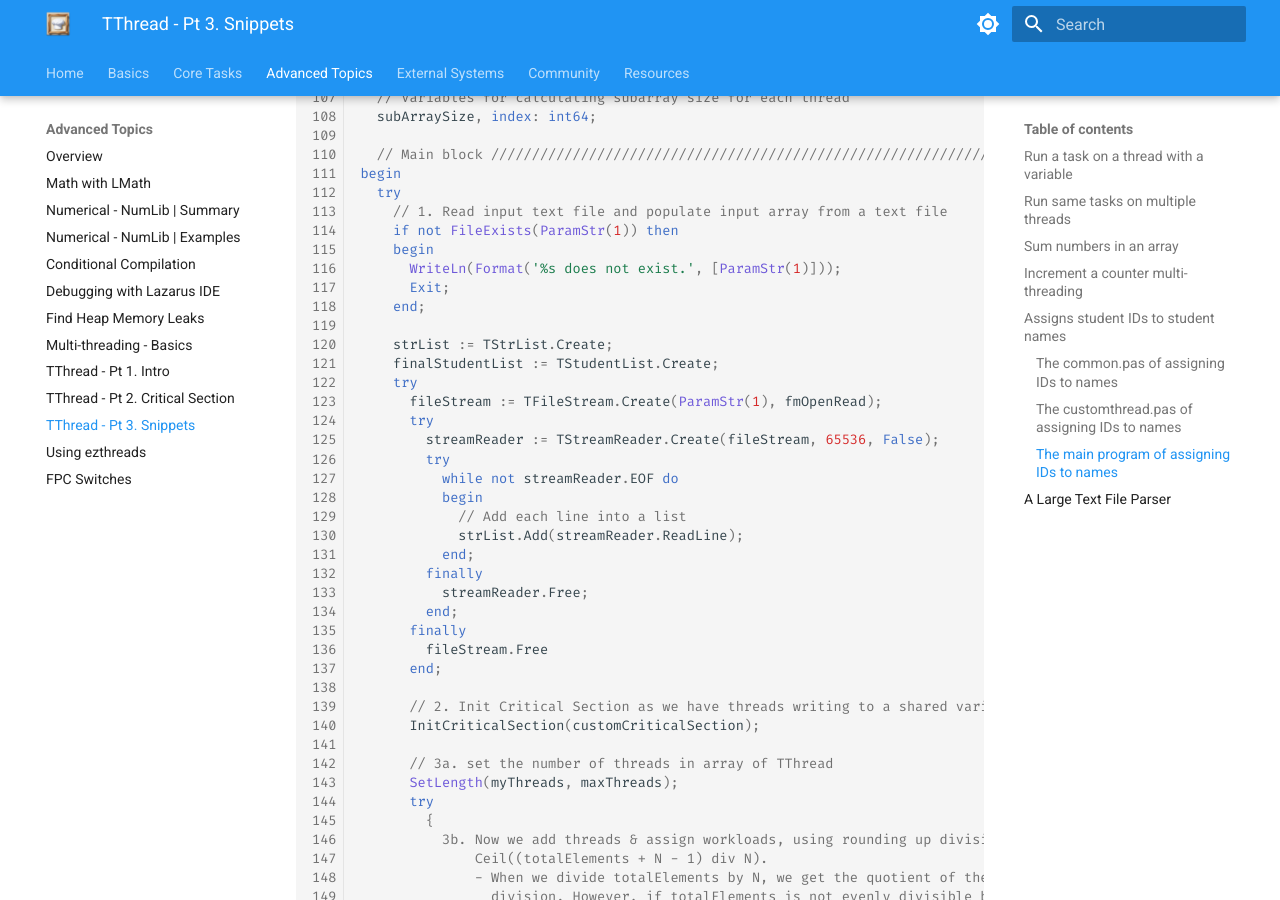
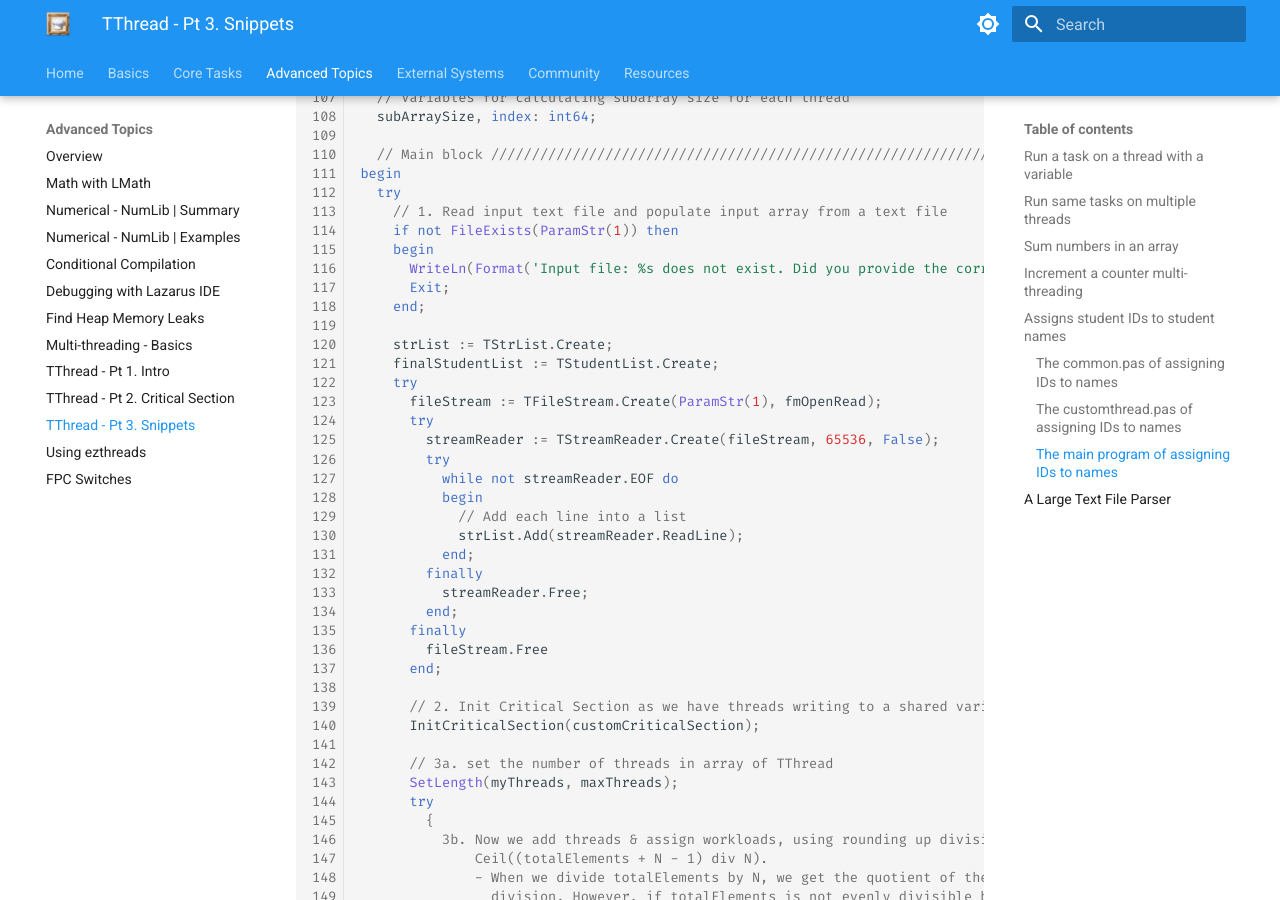
Before and after one commit to ikelaiah/free-pascal-cookbook, an MkDocs documentation site: the page built from docs/docs/advanced/tthread-iii-snippets.md, in a window 1280 px wide and 900 px high, scrolled down 16704 px. Built offline with MkDocs 1.6.1 and Material for MkDocs 9.7.7, drawn with Linux system fonts in a browser that asks for light colours; some of the changed lines change nothing that is shown.

Commit message:
refactor(repo): rename md files with shorter names.

```diff
--- a/docs/docs/advanced/multi-threading-tthread-iii-snippets.md
+++ b/docs/docs/advanced/tthread-iii-snippets.md
@@ -840,7 +840,7 @@
     // 1. Read input text file and populate input array from a text file
     if not FileExists(ParamStr(1)) then
     begin
-      WriteLn(Format('%s does not exist.', [ParamStr(1)]));
+      WriteLn(Format('Input file: %s does not exist. Did you provide the correct path?', [ParamStr(1)]));
       Exit;
     end;
 
--- a/mkdocs.yml
+++ b/mkdocs.yml
@@ -37,10 +37,10 @@
     - Conditional Compilation: docs/advanced/conditional-compilation.md
     - Debugging with Lazarus IDE: docs/advanced/debugging.md
     - Find Heap Memory Leaks: docs/advanced/find-heap-memory-leaks.md
-    - Multi-threading - Basics: docs/advanced/multi-threading-basics.md
-    - TThread - Pt 1. Intro: docs/advanced/multi-threading-tthread-i-intro.md
-    - TThread - Pt 2. Critical Section: docs/advanced/multi-threading-tthread-ii-cs.md
-    - TThread - Pt 3. Snippets: docs/advanced/multi-threading-tthread-iii-snippets.md
+    - Multi-threading - Basics: docs/advanced/multi-threading-intro.md
+    - TThread - Pt 1. Intro: docs/advanced/tthread-i-basic.md
+    - TThread - Pt 2. Critical Section: docs/advanced/tthread-ii-cs.md
+    - TThread - Pt 3. Snippets: docs/advanced/tthread-iii-snippets.md
     - Using ezthreads: docs/advanced/ezthreads.md
     - FPC Switches: docs/advanced/fpc-switches.md
   - External Systems:
@@ -53,7 +53,7 @@
     - System Calls: docs/external-systems/system-calls.md
     - Sending Emails: docs/external-systems/sending-emails.md
     - API Authentication: docs/external-systems/api-authentication.md
-    - Environment Variables & Config: docs/external-systems/environment-variables-config.md
+    - Environment Variables & Config: docs/external-systems/env-vars-config.md
   - Community: community.md
   - Resources:
     - Documents & Sites: docs/resources/docs-sites.md
```
Also changed, not shown: docs/docs/advanced/multi-threading-intro.md (renamed from docs/docs/advanced/multi-threading-basics.md), docs/docs/advanced/tthread-i-basic.md (renamed from docs/docs/advanced/multi-threading-tthread-i-intro.md), docs/docs/advanced/tthread-ii-cs.md (renamed from docs/docs/advanced/multi-threading-tthread-ii-cs.md), docs/docs/external-systems/env-vars-config.md (renamed from docs/docs/external-systems/environment-variables-config.md), 1 other file.
